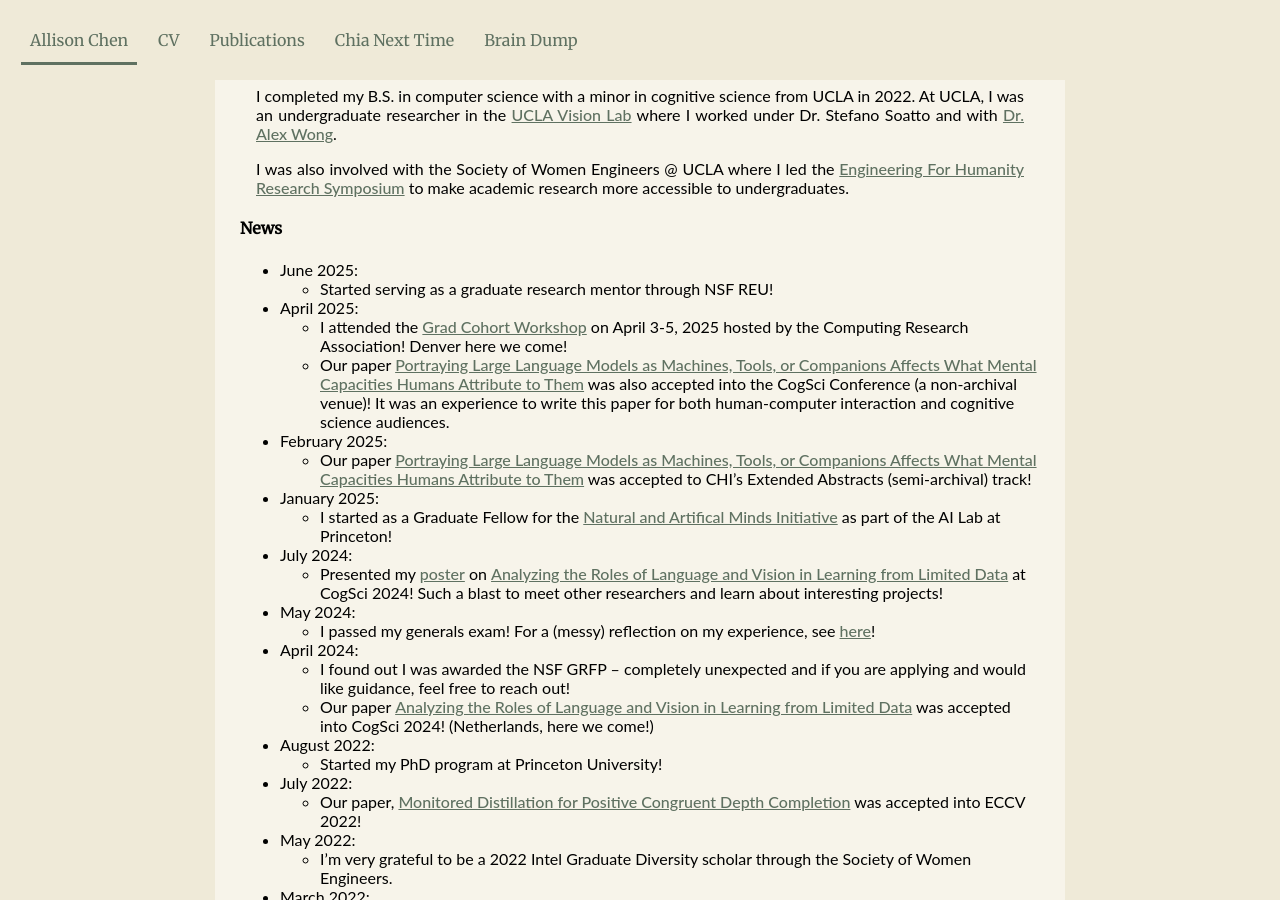
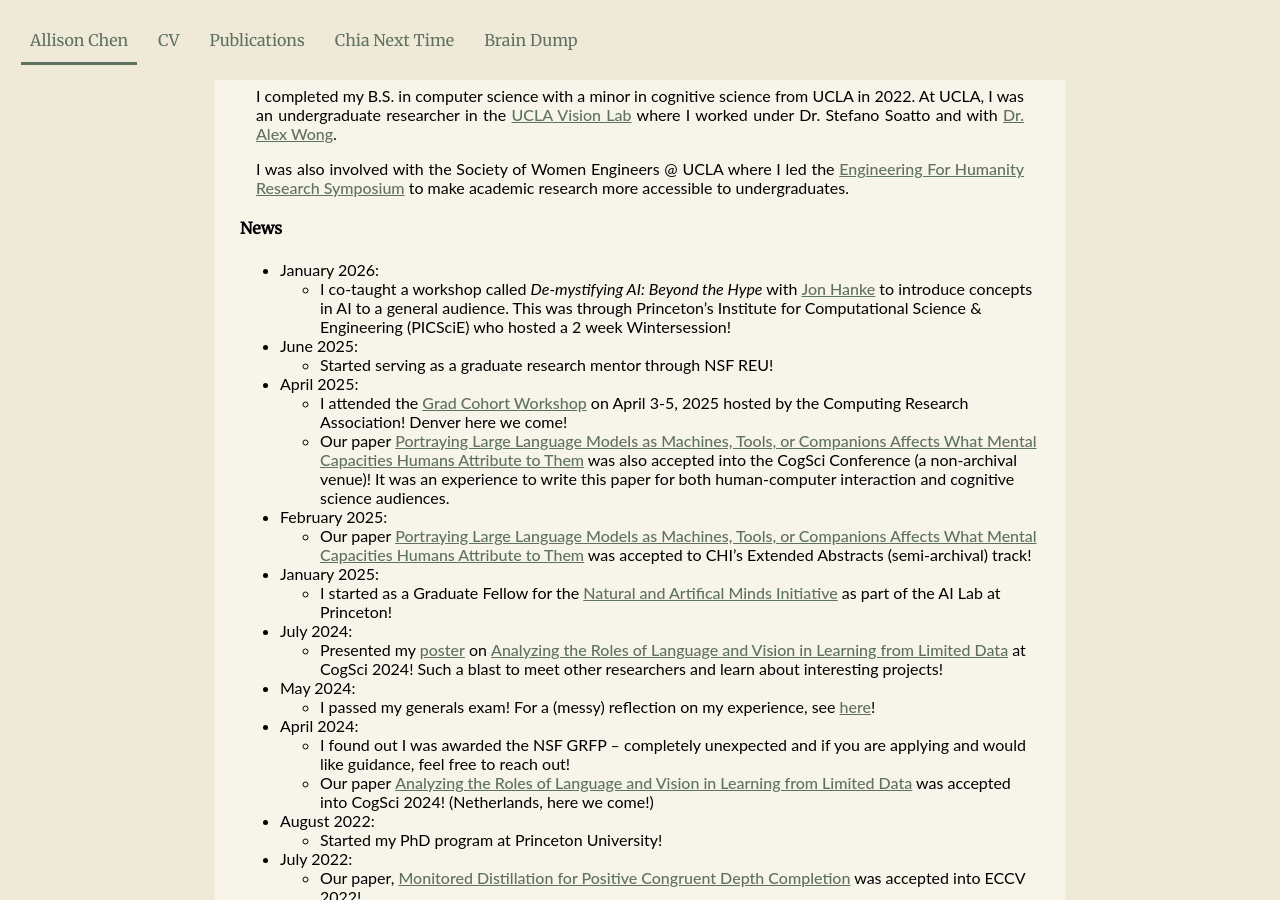
Before and after one commit to allisonchen23/allisonchen23.github.io, a Jekyll site: the page built from index.md, in a window 1280 px wide and 900 px high, scrolled down 776 px. Built offline with Jekyll 4.4.1, drawn with Linux system fonts in a browser that asks for light colours; nearby versions of some CDN libraries.

Commit message:
updated website with workshop

```diff
--- a/index.md
+++ b/index.md
@@ -33,6 +33,8 @@
 </div>
 
 #### News
+* January 2026:
+	* I co-taught a workshop called *De-mystifying AI: Beyond the Hype* with [Jon Hanke](https://jonhanke.github.io/about/) to introduce concepts in AI to a general audience. This was through Princeton's Institute for Computational Science & Engineering (PICSciE) who hosted a 2 week Wintersession!
 * June 2025:
 	* Started serving as a graduate research mentor through NSF REU!
 * April 2025:
```
Also changed, not shown: 1 other file.
